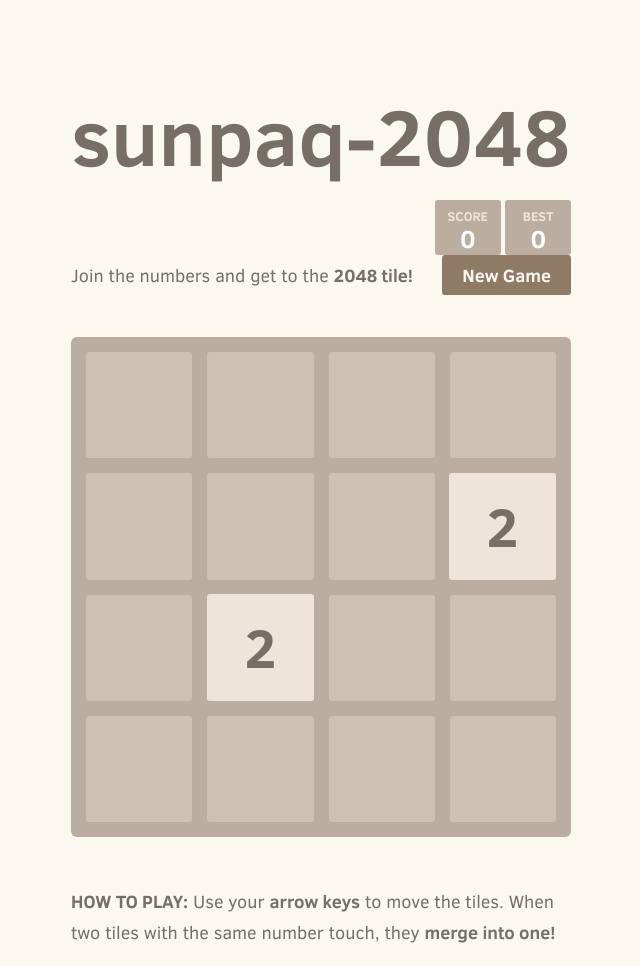
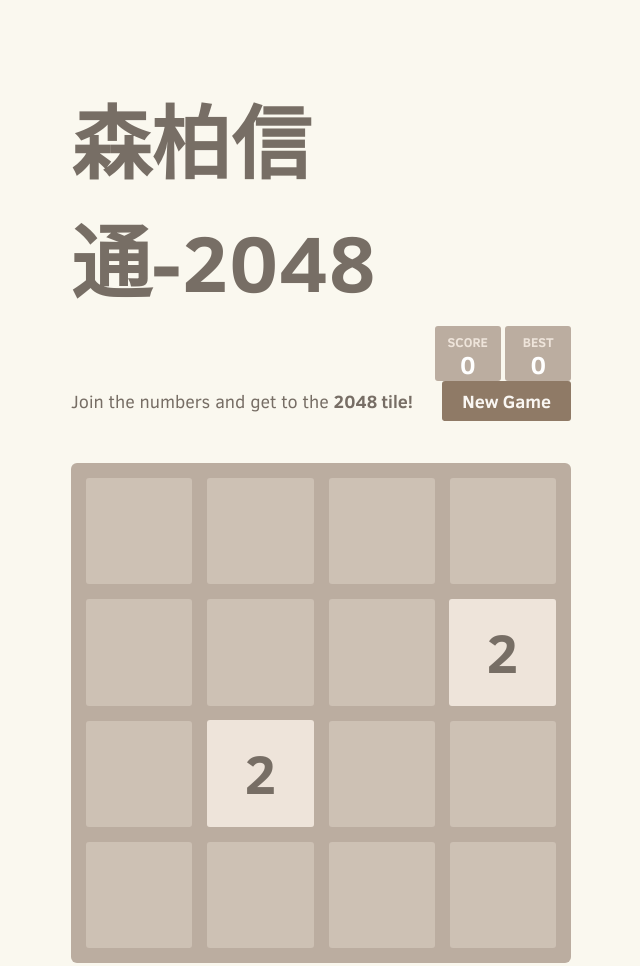
Before and after one commit to sunpaq01/demo2048, a plain HTML site: page index.html in a window 1280 px wide. Shown: the top 966 px of the page, without its empty margins (319-959 px from the left). Drawn offline with Linux system fonts and the light colour scheme.

Commit message:
新测试

```diff
--- a/index.html
+++ b/index.html
@@ -19,7 +19,7 @@
 <body>
   <div class="container">
     <div class="heading">
-      <h1 class="title">sunpaq-2048</h1>
+      <h1 class="title">森柏信通-2048</h1>
       <div class="scores-container">
         <div class="score-container">0</div>
         <div class="best-container">0</div>
```
